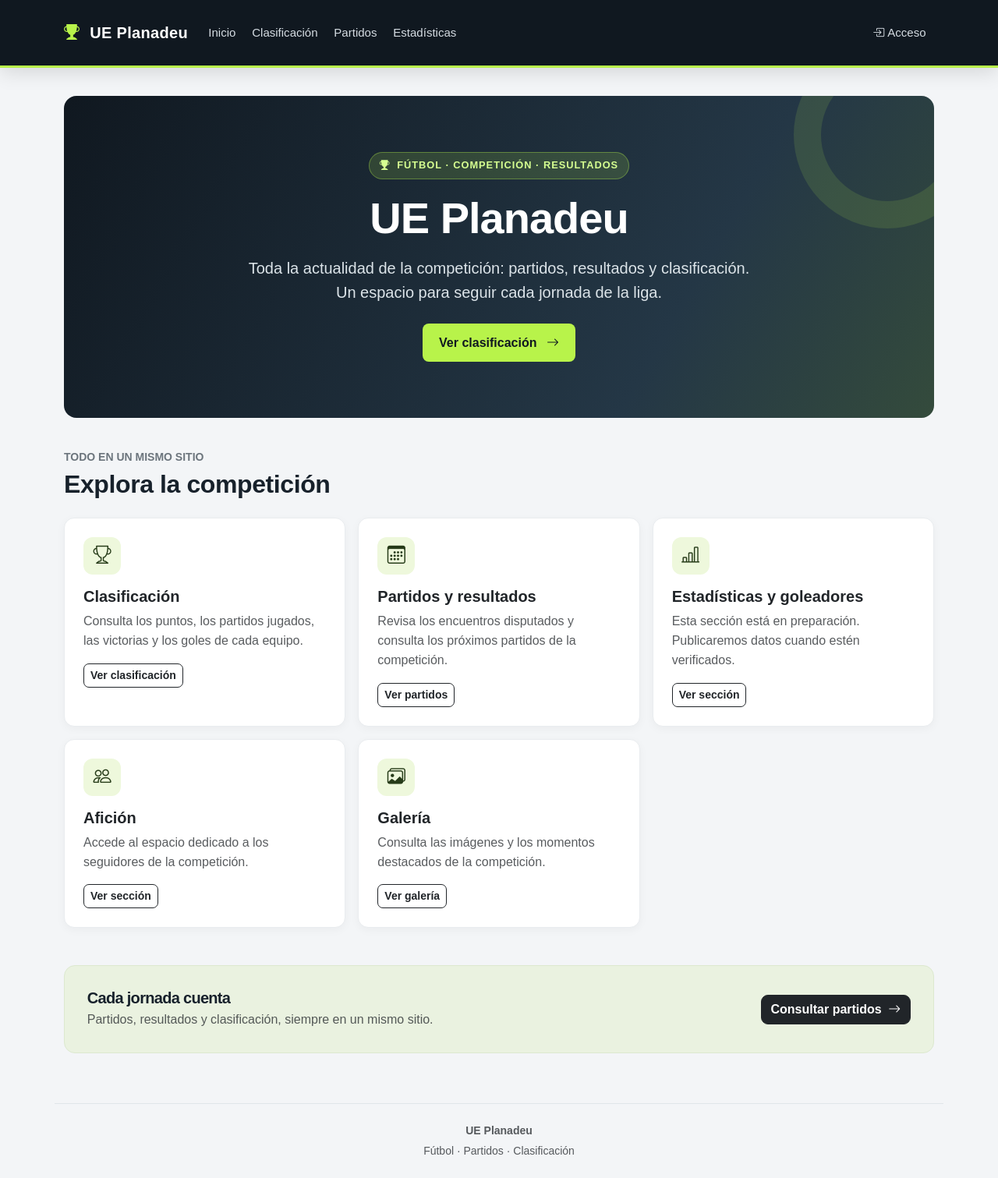
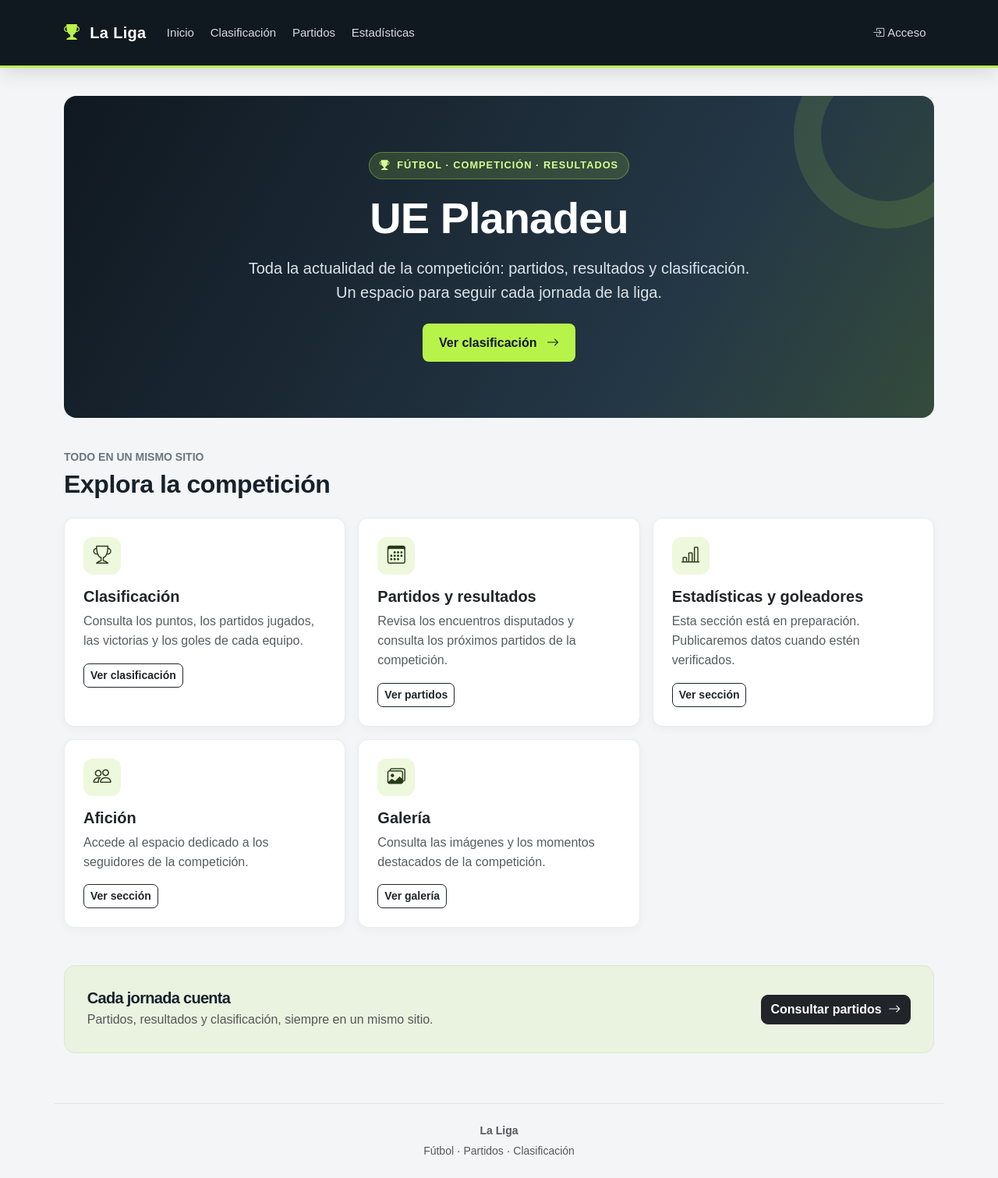
Before and after one commit to SoyIzanG/Planadeu, a Flask app: page / in a window 1280 px wide. Shown: the whole page at 78% size. Run offline with Flask 3, Linux system fonts and the light colour scheme; data comes from the database, SQL or seed files in the repository.

Commit message:
Cambiar marca visible a La Liga

```diff
--- a/app/templates/base.html
+++ b/app/templates/base.html
@@ -6,7 +6,7 @@
     <meta name="viewport" content="width=device-width, initial-scale=1.0">
     <meta name="theme-color" content="#101820">
 
-    <title>{% block title %}UE Planadeu | Fútbol y competición{% endblock %}</title>
+    <title>{% block title %}La Liga | Fútbol y competición{% endblock %}</title>
 
     <link href="https://cdn.jsdelivr.net/npm/bootstrap@5.3.2/dist/css/bootstrap.min.css" rel="stylesheet">
     <link href="https://cdn.jsdelivr.net/npm/bootstrap-icons@1.11.1/font/bootstrap-icons.css" rel="stylesheet">
@@ -234,7 +234,7 @@
         <div class="container">
             <a class="navbar-brand fw-bold" href="{{ url_for('index') }}">
                 <i class="bi bi-trophy-fill brand-mark"></i>
-                UE Planadeu
+                La Liga
             </a>
 
             <button class="navbar-toggler" type="button"
@@ -305,7 +305,7 @@
     </main>
 
     <footer class="container py-4 text-muted small text-center">
-        <div class="fw-bold">UE Planadeu</div>
+        <div class="fw-bold">La Liga</div>
         <div class="mt-1">Fútbol · Partidos · Clasificación</div>
     </footer>
 
```
